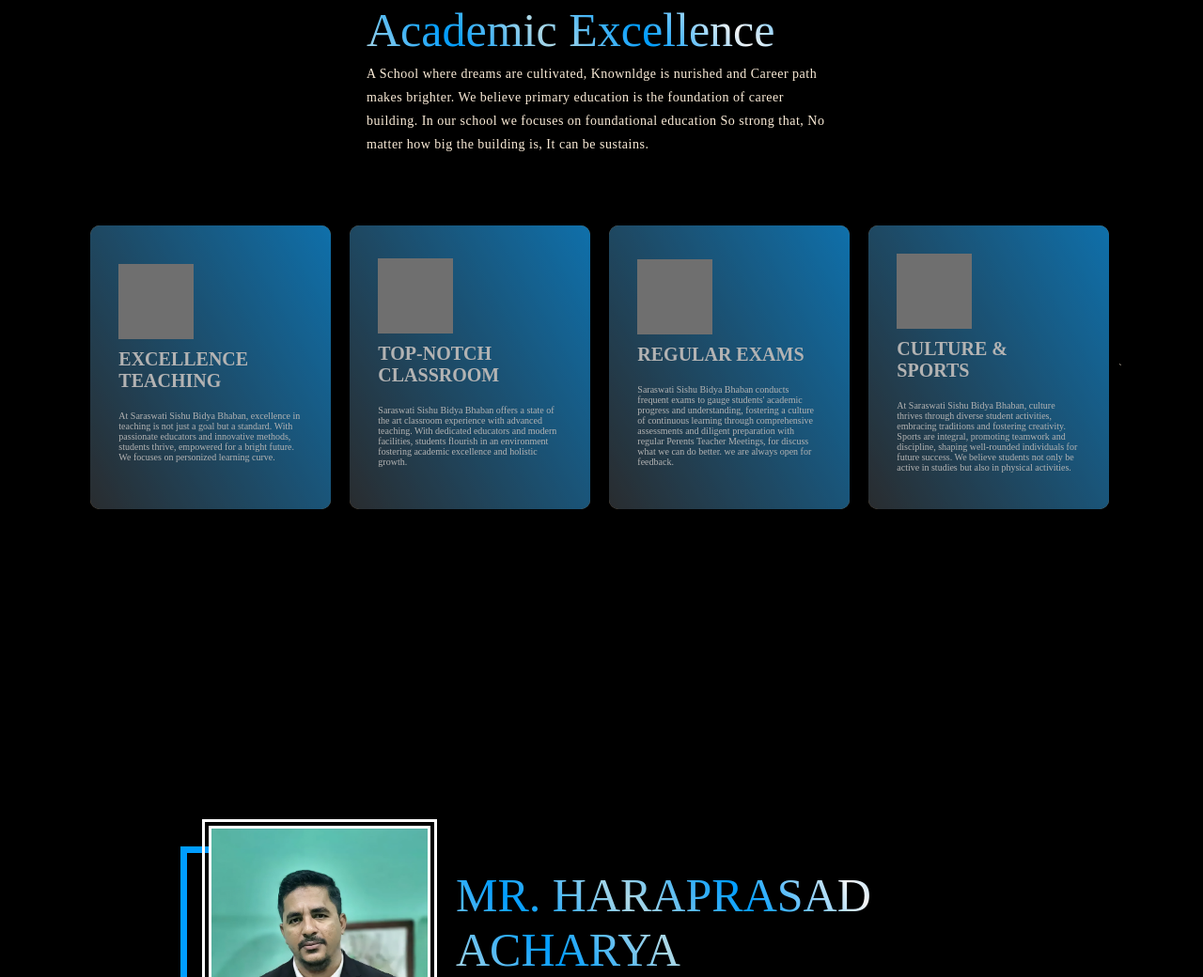
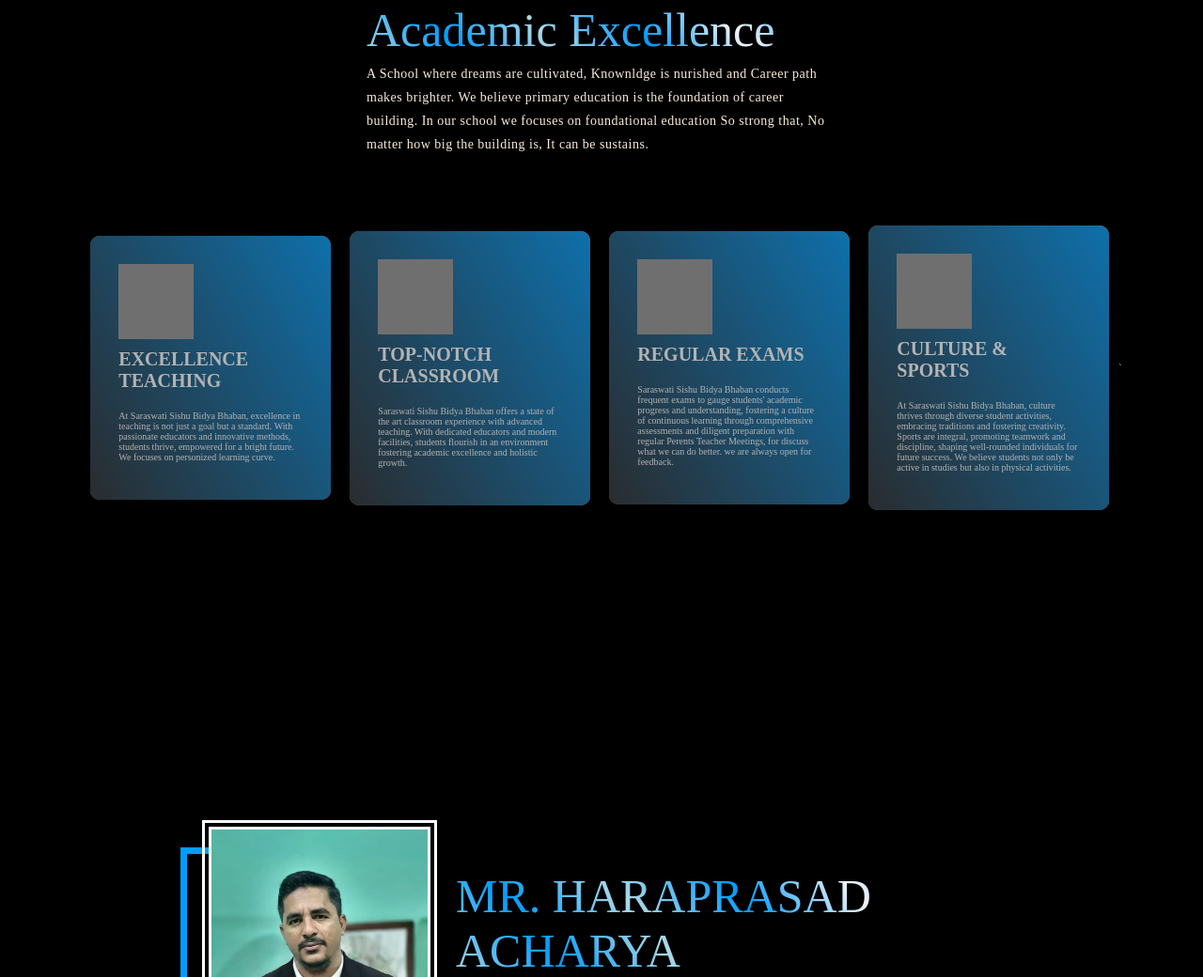
Before and after one commit to MihirManas/saraswati, a plain HTML site: page index.html in a window 1280 px wide. Shown: the part 897-1937 px from the top of the page at 94% size. Drawn offline with Linux system fonts and the light colour scheme; grey boxes are pictures that could not be loaded; a web font is replaced by a local one.

Commit message:
Update style.css

```diff
--- a/style.css
+++ b/style.css
@@ -258,15 +258,11 @@ header .Header nav ul .CTA:hover{
     overflow: hidden;
     margin: 10px; /* Add margin to separate items */
     opacity: 70%;
-    height: 8cm;
-    width: 6cm;
 }
 
 #Academics .Academic-Item:hover{
     opacity: 100%;
     font-size: larger;
-    height: 9cm;
-    width: 7cm;
 }
 
 #Academics .Academic-Item::after {
```
